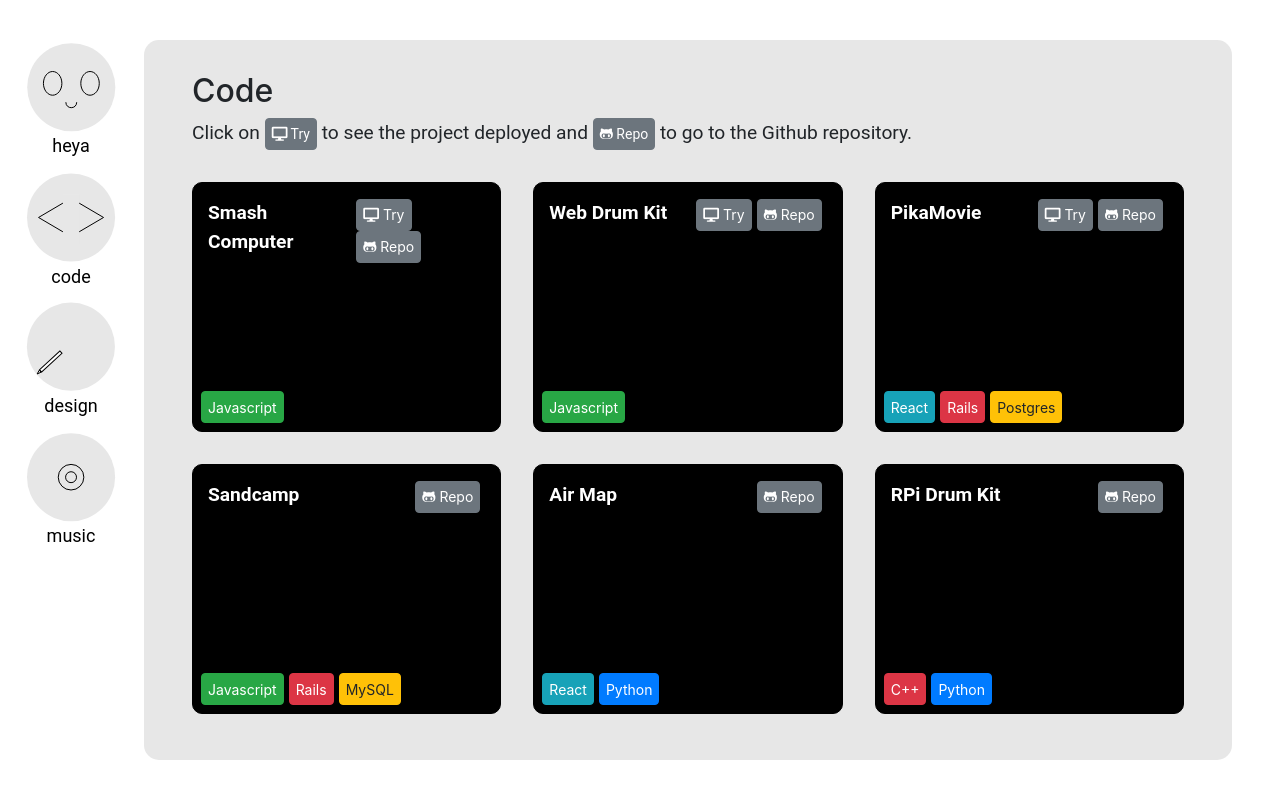
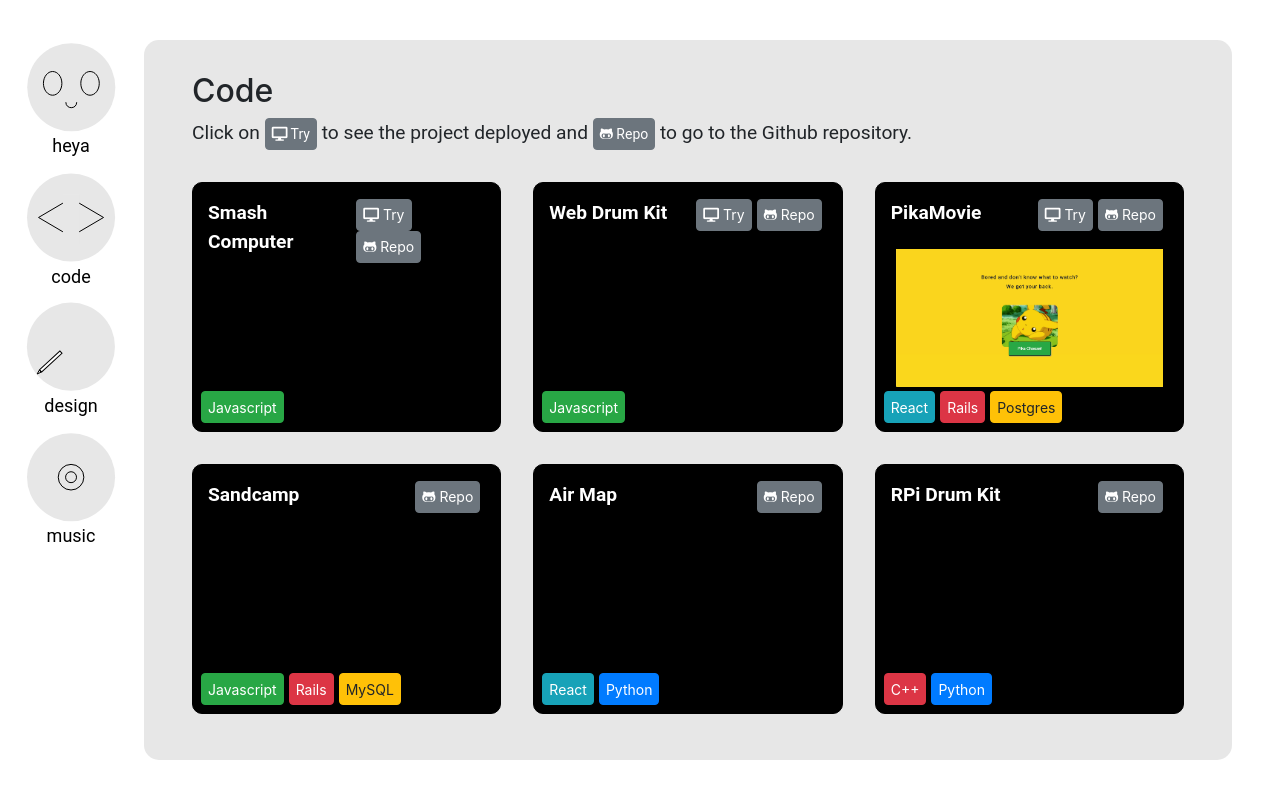
Before and after one commit to Heyabird/portfolio, a React (Create React App) app: page /about in a window 1280 px wide. Built offline with nearby package versions, Linux system fonts and the light colour scheme.

Commit message:
added pikeamovie project image

```diff
--- a/src/App.css
+++ b/src/App.css
@@ -55,6 +55,17 @@ p {
   justify-content: space-between;
 }
 
+.code-project .img-container {
+  /* background-color: red; */
+}
+
+.code-project img{
+  max-width: 100%;
+  background: radial-gradient( circle, transparent 50%, black 150%), hotpink;
+  border: 5px black solid;
+  box-shadow: inset 0 0 100px black;
+}
+
 #smash-computer {
   /* background-image: url(./project-images/smash-computer.png); */
 }
--- a/src/components/components/Project.js
+++ b/src/components/components/Project.js
@@ -3,6 +3,7 @@ import { BrowserRouter as Router, Route, Link } from "react-router-dom";
 import styled from 'styled-components';
 import { Button } from 'reactstrap';
 import { Container, Row, Col } from 'reactstrap';
+import Pikamovie from '../../project-images/Pikamovie.png'
 
 const Wrapper = styled.div`
   display: flex;
@@ -55,6 +56,9 @@ export default class Project extends React.Component {
                 <Button href="https://pikamovie.herokuapp.com/" target="_blank"><i class="fas fa-desktop"></i> Try</Button>
                 <Button href="https://github.com/Heyabird/pikachoose_app" target="_blank"><i class="fab fa-github-alt"></i> Repo</Button>
               </div>
+            </div>
+            <div className="img-container">
+              <img src={Pikamovie}/>
             </div>
             <div className="btn-container">
               {/* <Button color="secondary">Full-Stack</Button> */}
```
Also changed, not shown: src/project-images/Pikamovie.png (added), 1 other file (tests, documents, lock files or other folders).
